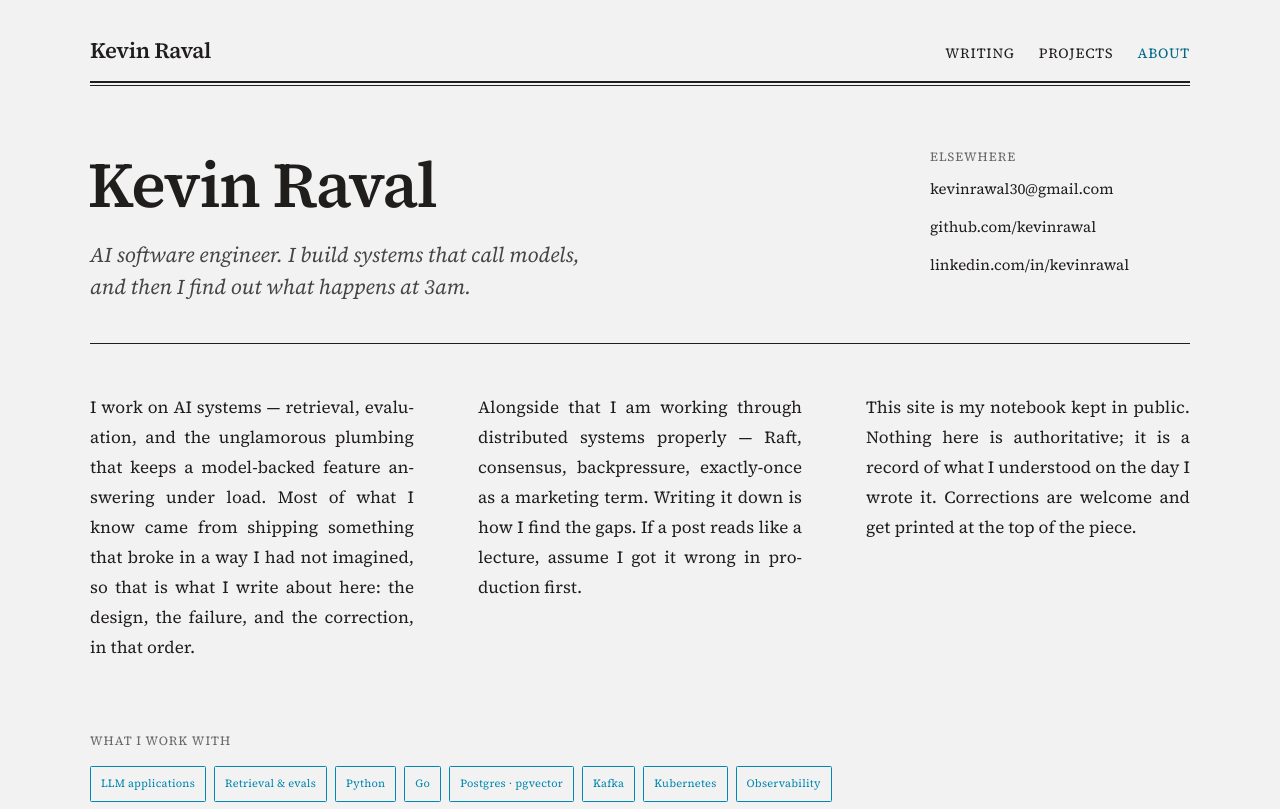
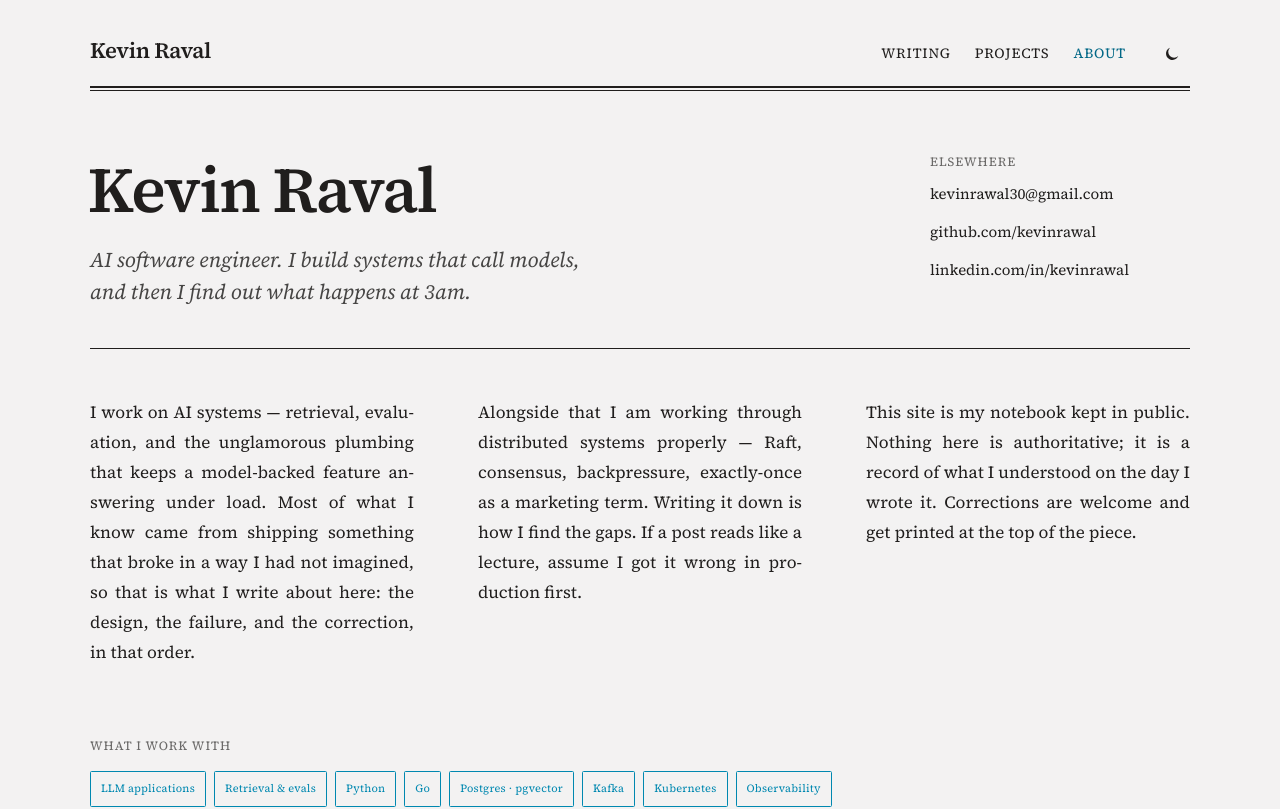
Before and after one commit to kevinrawal/papers-by-kevin, a React (Vite) app in the folder frontend/: page /about in a window 1280 px wide. Shown: the top 809 px of the page. Built offline with nearby package versions, Linux system fonts and the light colour scheme.

Commit message:
Add theme toggle functionality and dark mode support

```diff
--- a/frontend/index.html
+++ b/frontend/index.html
@@ -8,6 +8,16 @@
       content="Kevin Raval — working notes on AI and the systems that carry it."
     />
     <title>Kevin Raval</title>
+    <!-- Sets the theme attribute before first paint so an explicit choice
+         (stored by ThemeToggle) doesn't flash the wrong theme. No stored
+         choice means no attribute here — the CSS media query alone
+         handles that case. -->
+    <script>
+      try {
+        var theme = localStorage.getItem('theme')
+        if (theme === 'light' || theme === 'dark') document.documentElement.dataset.theme = theme
+      } catch (e) {}
+    </script>
   </head>
   <body>
     <div id="root"></div>
--- a/frontend/src/components/SiteHeader.tsx
+++ b/frontend/src/components/SiteHeader.tsx
@@ -1,5 +1,7 @@
 import type { ReactNode } from 'react'
 import { Link } from 'react-router-dom'
+
+import ThemeToggle from './ThemeToggle'
 
 export type NavKey = 'writing' | 'projects' | 'about' | 'desk'
 
@@ -34,6 +36,7 @@ export default function SiteHeader({ active, dateline }: Props) {
             </Link>
           ))}
         </nav>
+        <ThemeToggle />
       </div>
       <hr className="rule-heavy" />
       {dateline !== undefined && (
--- /dev/null
+++ b/frontend/src/components/ThemeToggle.tsx
@@ -0,0 +1,59 @@
+import { useEffect, useState } from 'react'
+
+type Theme = 'light' | 'dark'
+
+function storedTheme(): Theme | null {
+  const v = localStorage.getItem('theme')
+  return v === 'light' || v === 'dark' ? v : null
+}
+
+function systemTheme(): Theme {
+  return window.matchMedia('(prefers-color-scheme: dark)').matches ? 'dark' : 'light'
+}
+
+/** A light/dark toggle. Until clicked, the page follows the system
+ *  preference (handled purely in CSS — see site.css); clicking sets an
+ *  explicit choice that persists and overrides the system from then on. */
+export default function ThemeToggle() {
+  const [override, setOverride] = useState<Theme | null>(storedTheme)
+  const [system, setSystem] = useState<Theme>(systemTheme)
+
+  useEffect(() => {
+    const mq = window.matchMedia('(prefers-color-scheme: dark)')
+    const onChange = () => setSystem(mq.matches ? 'dark' : 'light')
+    mq.addEventListener('change', onChange)
+    return () => mq.removeEventListener('change', onChange)
+  }, [])
+
+  useEffect(() => {
+    if (override) {
+      document.documentElement.dataset.theme = override
+      localStorage.setItem('theme', override)
+    } else {
+      delete document.documentElement.dataset.theme
+      localStorage.removeItem('theme')
+    }
+  }, [override])
+
+  const effective = override ?? system
+
+  return (
+    <button
+      type="button"
+      className="btn btn-ghost btn-icon theme-toggle"
+      aria-label={effective === 'dark' ? 'Switch to light mode' : 'Switch to dark mode'}
+      onClick={() => setOverride(effective === 'dark' ? 'light' : 'dark')}
+    >
+      {effective === 'dark' ? (
+        <svg width="18" height="18" viewBox="0 0 24 24" fill="none" stroke="currentColor" strokeWidth="1.75" strokeLinecap="round">
+          <circle cx="12" cy="12" r="4.5" />
+          <path d="M12 2.5v2.5M12 19v2.5M4.22 4.22l1.77 1.77M18 18l1.77 1.77M2.5 12H5M19 12h2.5M4.22 19.78L6 18M18 6l1.77-1.77" />
+        </svg>
+      ) : (
+        <svg width="18" height="18" viewBox="0 0 24 24" fill="currentColor">
+          <path d="M20.4 14.73A8.5 8.5 0 1 1 9.27 3.6a7 7 0 0 0 11.13 11.13Z" />
+        </svg>
+      )}
+    </button>
+  )
+}
--- a/frontend/src/styles/site.css
+++ b/frontend/src/styles/site.css
@@ -21,6 +21,52 @@ a {
 }
 a:not(.btn):hover {
   color: var(--color-accent-700);
+}
+
+/* — dark mode —
+   broadsheet.css only ships the light tokens (it's vendored — see that
+   file's header), so the night edition is defined here instead, reusing
+   the design system's own tonal ramp rather than inventing new colors:
+   dark bg/text is light mode's text/bg swapped, dark surface is the
+   neutral-900 step, and the accent steps move to their lighter rungs so
+   they still carry the "darker on hover/emphasis" relationship in
+   reverse. --color-divider is re-derived because broadsheet.css bakes
+   its light ink color into the mix rather than reading --color-text.
+
+   Same block twice, on purpose: the media query covers an unset system
+   preference, the attribute selector covers an explicit toggle choice,
+   and the attribute must win over the media query either direction. */
+@media (prefers-color-scheme: dark) {
+  :root:not([data-theme='light']) {
+    color-scheme: dark;
+    --color-bg: #201e1d;
+    --color-surface: #2d2b2b;
+    --color-text: #f3f2f2;
+    --color-accent: #62c5ee;
+    --color-accent-700: #99e0ff;
+    --color-accent-2: #ff90b1;
+    --color-accent-2-700: #ffc0d0;
+    --color-divider: color-mix(in srgb, #f3f2f2 16%, transparent);
+  }
+}
+:root[data-theme='dark'] {
+  color-scheme: dark;
+  --color-bg: #201e1d;
+  --color-surface: #2d2b2b;
+  --color-text: #f3f2f2;
+  --color-accent: #62c5ee;
+  --color-accent-700: #99e0ff;
+  --color-accent-2: #ff90b1;
+  --color-accent-2-700: #ffc0d0;
+  --color-divider: color-mix(in srgb, #f3f2f2 16%, transparent);
+}
+
+.theme-toggle {
+  align-self: center;
+  color: var(--color-text);
+}
+.theme-toggle:hover {
+  color: var(--color-accent);
 }
 
 textarea.input {
```
